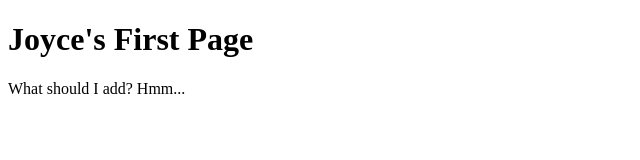
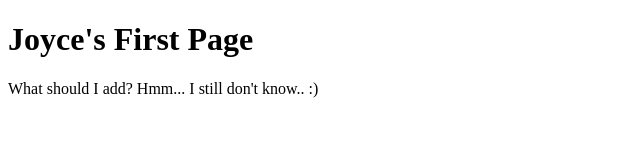
Before and after one commit to joyceluke333/joyceluke333.github.io, a plain HTML site: page index.html in a window 1280 px wide. Shown: the whole page, without its empty margins (0-640 px from the left). Drawn offline with Linux system fonts and the light colour scheme.

Commit message:
Update index.html

```diff
--- a/index.html
+++ b/index.html
@@ -3,7 +3,7 @@
 <body>
 
 <h1>Joyce's First Page</h1>
-<p>What should I add? Hmm...</p>
+<p>What should I add? Hmm... I still don't know.. :)</p>
 
 </body>
 </html>
```
